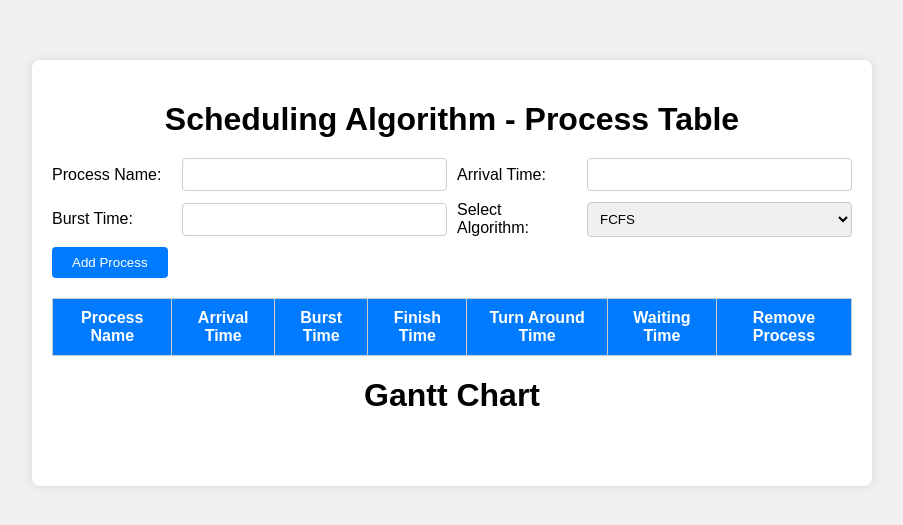
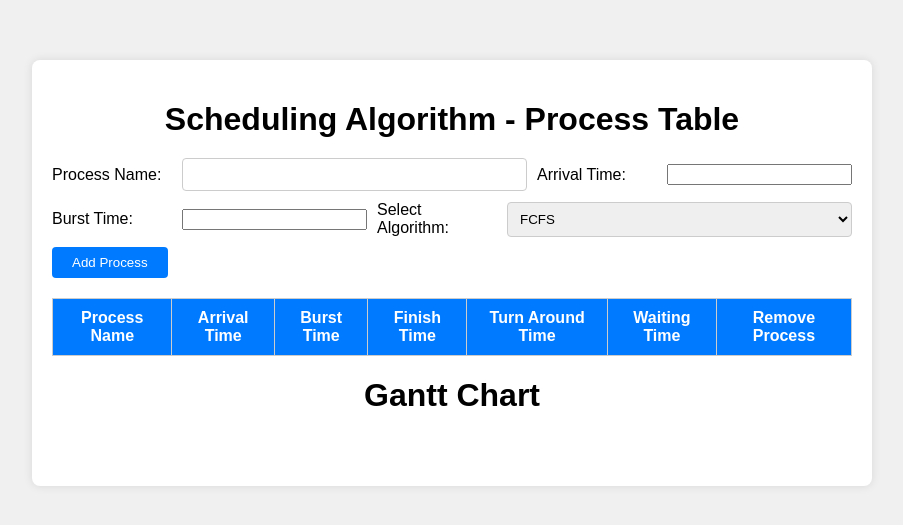
Before and after one commit to SiddhDoshi1/SchedulingAlgos, a plain HTML site: page index.html in a window 1280 px wide. Shown: the part 127-652 px from the top of the page, without its empty margins (188-1091 px from the left). Drawn offline with Linux system fonts and the light colour scheme.

Commit message:
Minor updates

```diff
--- a/index.html
+++ b/index.html
@@ -163,15 +163,15 @@
         <form id="addProcessForm">
             <div class="form-row">
                 <label for="Priority" id="label_p" style="display: none;">Priority:</label>
-                <input type="text" id="Priority" style="display: none;">
+                <input type="number" id="Priority" style="display: none;">
                 <label for="processName">Process Name:</label>
                 <input type="text" id="processName" name="processName" required>
                 <label for="arrivalTime">Arrival Time:</label>
-                <input type="text" id="arrivalTime" name="arrivalTime" required>
+                <input type="number" id="arrivalTime" name="arrivalTime" required>
             </div>
             <div class="form-row">
                 <label for="burstTime">Burst Time:</label>
-                <input type="text" id="burstTime" name="burstTime" required>
+                <input type="number" id="burstTime" name="burstTime" required>
                 <label for="Select_Process">Select Algorithm:</label>
                 <select id="Select_Process">
                     <option>FCFS</option>
@@ -180,7 +180,7 @@
                     <option>SRTF</option>
                     <option>Priority</option>
                 </select>
-                <input type="text" id="tq" placeholder="Time Quantum" style="display: none;">
+                <input type="number" id="tq" placeholder="Time Quantum" style="display: none;">
                 <select id="AlgoType" style="display: none;">
                     <option>Non-Preemptive</option>
                     <option>Preemptive</option>
@@ -202,7 +202,7 @@
                 </tr>
             </thead>
             <tbody>
-                <!-- Process rows will be added dynamically here -->
+
             </tbody>
         </table>
         <h1>Gantt Chart</h1>
@@ -217,7 +217,7 @@
     </div>
 
     <script>
-        // Add your JavaScript code here
+        const proname = new Map();
         const addProcessForm = document.getElementById('addProcessForm');
         const processTable = document.getElementById('processTable');
         Processes=[];
@@ -263,10 +263,19 @@
         document.getElementById('Select_Process').addEventListener('change',CreateChart);
         document.getElementById('tq').addEventListener('input',CreateChart);
         document.getElementById('AlgoType').addEventListener('input',CreateChart);
+
         addProcessForm.addEventListener('submit', function(e) {
             e.preventDefault();
-
             const processName = document.getElementById('processName').value;
+            if(proname.get(processName))
+            {
+                alert("Process name already taken.Please choose a different name.");
+                return;
+            }
+            else
+            {
+                proname.set(processName,1);
+            }
             var arrivalTime = document.getElementById('arrivalTime').value;
             arrivalTime=parseInt(arrivalTime);
             var burstTime = document.getElementById('burstTime').value;
@@ -314,7 +323,6 @@
             }
         });
 
-        // Function to add a process to the table
         function addProcessToTable(priority,processName, arrivalTime, burstTime,FT,TAT,WT) {
             if(document.getElementById('Select_Process').value !== 'Priority')
             {
@@ -333,6 +341,7 @@
                     const deleteBtn = row.querySelector('.deleteBtn');
                     deleteBtn.addEventListener('click', function() {
                         const processName = row.cells[0].textContent;
+                        proname.delete(processName);
                         const arrivalTime = parseInt(row.cells[1].textContent);
                         const burstTime = parseInt(row.cells[2].textContent);
                         Processes = Processes.filter(process => {
```
